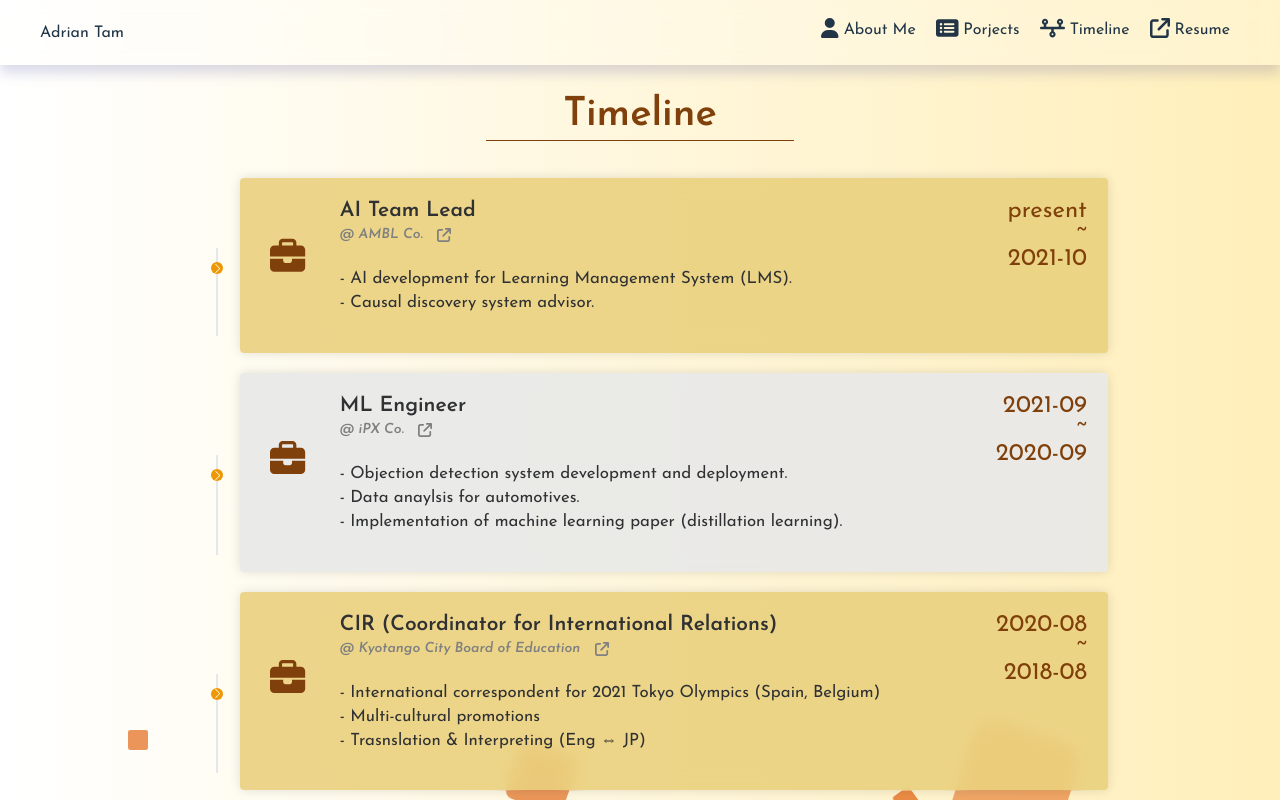
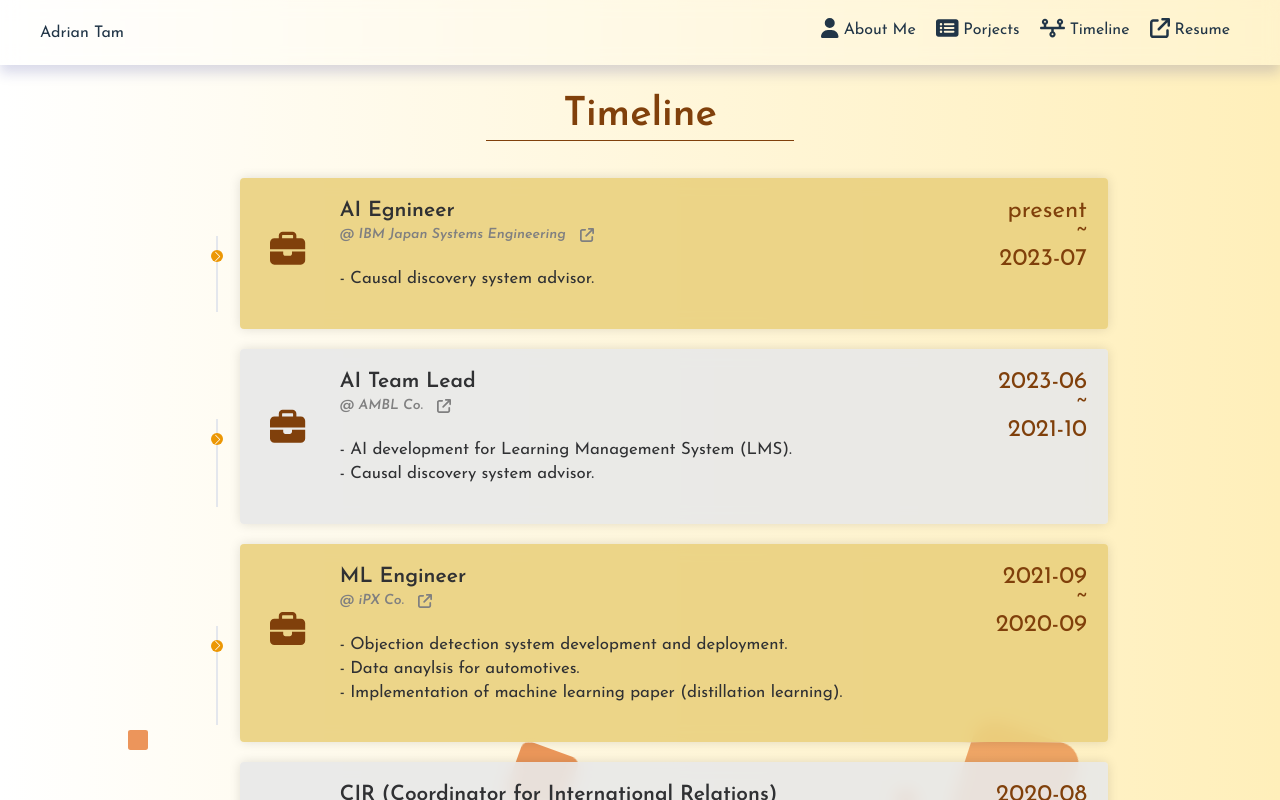
Before and after one commit to kayeungadrian-tam/adrian-tam, a Vue app: page /timeline in a window 1280 px wide. Shown: the top 800 px of the page. Built offline with nearby package versions, Linux system fonts and the light colour scheme.

Commit message:
update timeline

```diff
--- a/src/data/timeline.ts
+++ b/src/data/timeline.ts
@@ -1,8 +1,19 @@
 const timeline = [
     {
         timestamp: "2020-08 <br> ~ <br> ",
+        start: "2023-07",
+        end: "present",
+        title: "AI Egnineer",
+        location: "IBM Japan Systems Engineering",
+        icon: "fa-solid fa-briefcase",
+        website: "https://www.ibm.com/jp-ja/about/subsidiaries/ise",
+        description: "\
+        - Causal discovery system advisor."
+    },
+    {
+        timestamp: "2020-08 <br> ~ <br> ",
         start: "2021-10",
-        end: "present",
+        end: "2023-06",
         title: "AI Team Lead",
         location: "AMBL Co.",
         icon: "fa-solid fa-briefcase",
```
